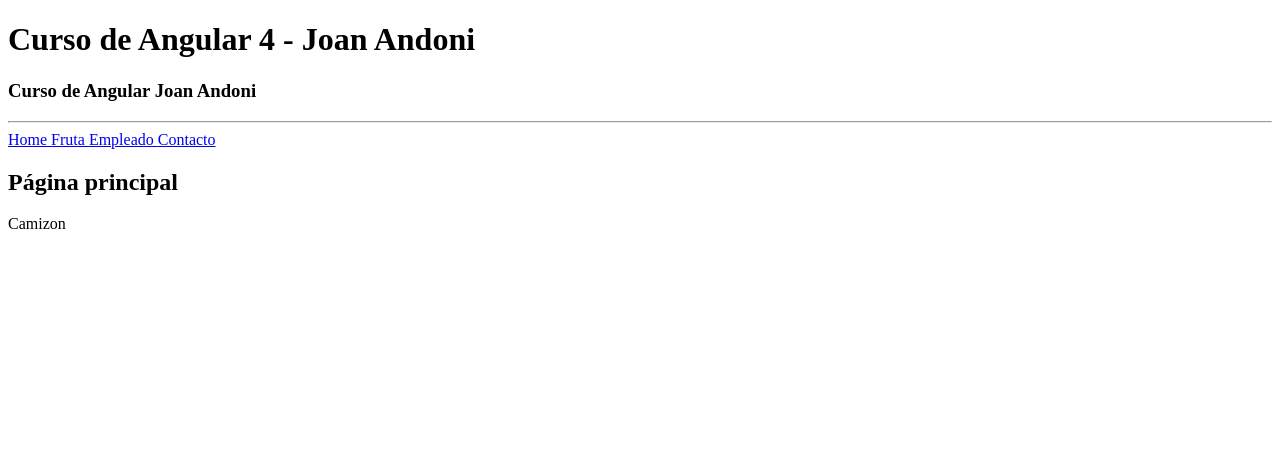
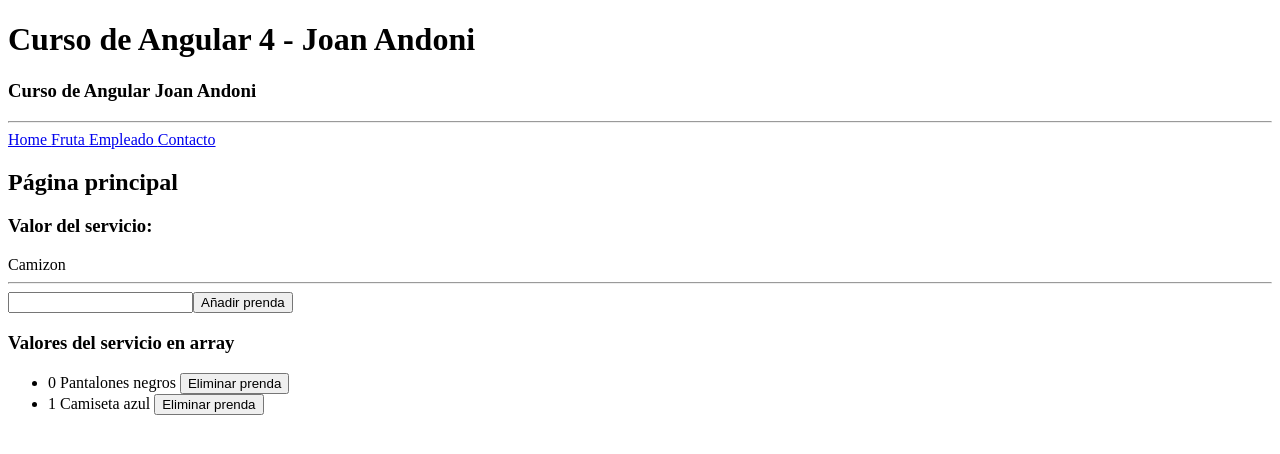
Before and after one commit to JoanAndoni/AngularCurse, an Angular app: page / in a window 1280 px wide. Shown: the top 454 px of the page. Built offline with nearby package versions, Linux system fonts and the light colour scheme.

Commit message:
Make a more complex service

```diff
--- a/src/app/home/home.component.html
+++ b/src/app/home/home.component.html
@@ -1,3 +1,17 @@
 <h2>{{titulo}}</h2>
 
+<h3>Valor del servicio: </h3>
 {{valorServicio}}
+
+<hr>
+<input type="text" [(ngModel)]="prenda_a_guardar">
+<button (click)="agregarPrenda()">Añadir prenda</button>
+<span *ngIf="prenda_a_guardar">La prenda a guardar es: <strong>{{prenda_a_guardar}}</strong></span>
+
+<h3>Valores del servicio en array </h3>
+<ul>
+  <li *ngFor="let prenda of listado_ropa; let i = index">
+    {{i}} {{prenda}}
+    <button (click)="eliminarPrenda(i)">Eliminar prenda</button>
+  </li>
+</ul>
--- a/src/app/home/home.component.ts
+++ b/src/app/home/home.component.ts
@@ -10,6 +10,8 @@
 export class HomeComponent{
   public titulo = "Página principal";
   public valorServicio:string;
+  public listado_ropa:Array<string>;
+  public prenda_a_guardar:string;
 
   constructor(
     private _ropaService: RopaService
@@ -17,5 +19,17 @@
 
   ngOnInit(){
     this.valorServicio = this._ropaService.prueba('Camizon');
+    this.listado_ropa = this._ropaService.getRopa();
   }
+
+  agregarPrenda(){
+    this._ropaService.addRopa(this.prenda_a_guardar);
+    this.prenda_a_guardar = null;
+  }
+
+  eliminarPrenda(index:number){
+    this._ropaService.deleteRopa(index);
+    alert(index);
+  }
+
 }
--- a/src/app/services/ropa.service.ts
+++ b/src/app/services/ropa.service.ts
@@ -3,8 +3,23 @@
 @Injectable()
 export class RopaService{
   public nombre_prenda = 'Pantalones';
+  public coleccion_ropa = ['Pantalones negros ', 'Camiseta azul']
 
   prueba(nombre_prenda){
     return nombre_prenda;
   }
+
+  addRopa(nombre_prenda:string):Array<string>{
+    this.coleccion_ropa.push(nombre_prenda);
+    return this.getRopa();
+  }
+
+  getRopa(){
+    return this.coleccion_ropa;
+  }
+
+  deleteRopa(index:number):Array<string>{
+    this.coleccion_ropa.splice(index, 1);
+    return this.getRopa();
+  }
 }
```
